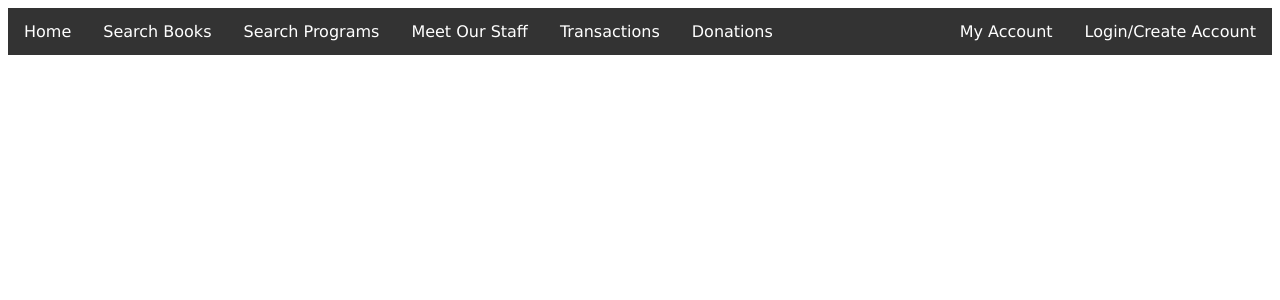
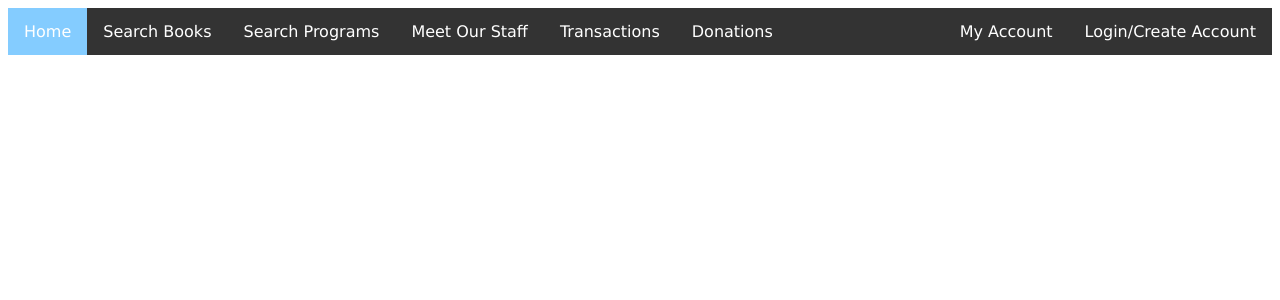
Before and after one commit to erinreily/what-in-testnation, a Django app: page / in a window 1280 px wide. Shown: the top 300 px of the page. Run offline with Django 3.2, Linux system fonts and the light colour scheme; some libraries are stand-ins or nearby versions.

Commit message:
Update base.html

```diff
--- a/hello/templates/base.html
+++ b/hello/templates/base.html
@@ -28,7 +28,7 @@
     li a:hover {
        background-color: #84ccff;
     }
-    li a.active {
+    li.active {
        background-color: #84ccff;
     }
 
```
